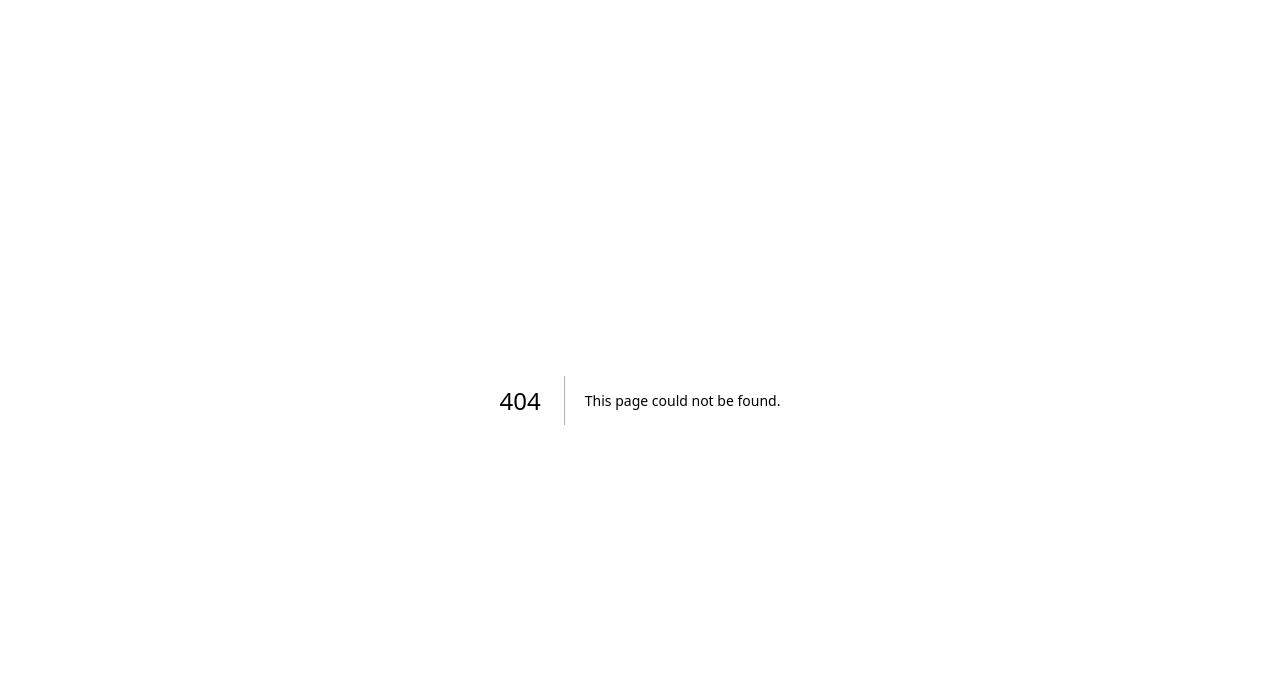
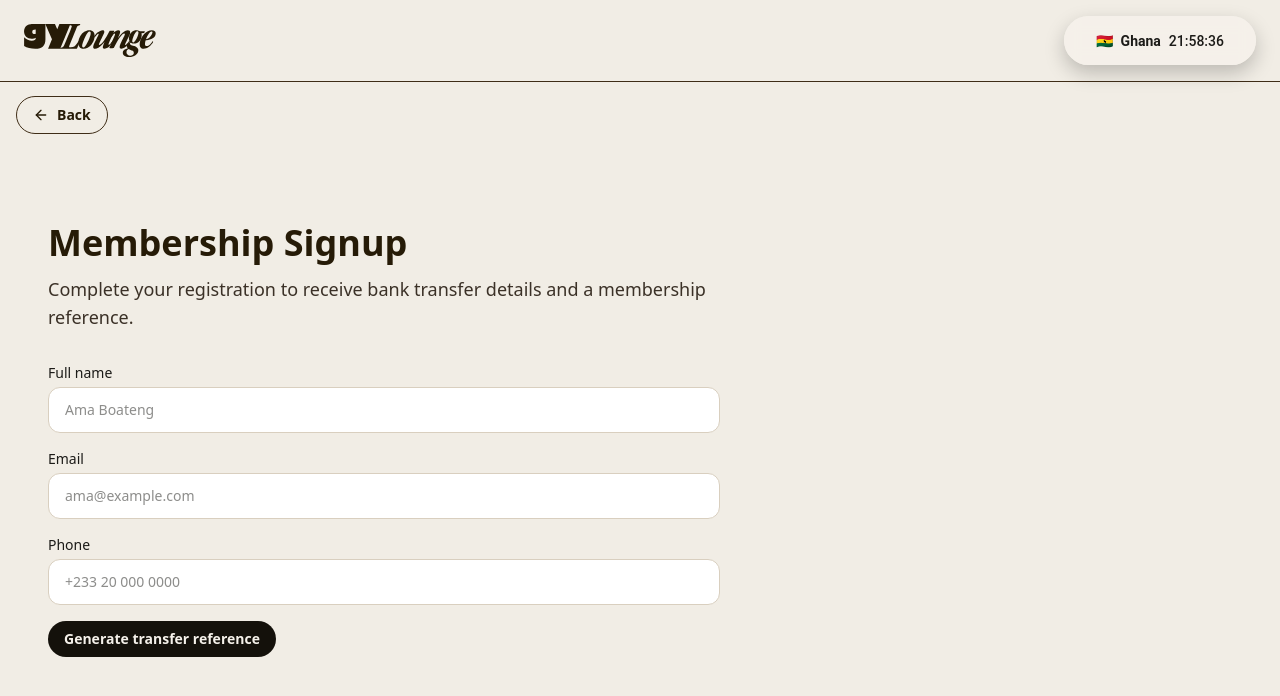
Before and after one commit to jemcap/gylounge_website, a Next.js app: page /register in a window 1280 px wide. Before the commit this address had no page. Shown: the top 696 px of the page. Built offline with nearby package versions, Linux system fonts and the light colour scheme; no server answers.

Commit message:
Added separate page for register form

```diff
--- a/app/home/actions.ts
+++ b/app/home/actions.ts
@@ -1,6 +1,6 @@
 "use server";
 
-import { redirect } from "next/navigation";
+import { redirect, unstable_rethrow } from "next/navigation";
 import { generateBankTransferReference, getBankTransferDetails, normalizeEmail } from "@/lib/membership";
 import {
   sendBookingConfirmation,
@@ -15,6 +15,24 @@ const redirectHome = (
 ): never => {
   const query = new URLSearchParams(params).toString();
   redirect(`/home${query ? `?${query}` : ""}#${section}`);
+};
+
+const resolveRegisterRedirectTarget = (formData: FormData) => {
+  const target = formData.get("redirectTarget");
+  return target === "register" ? "register" : "home";
+};
+
+const redirectRegister = (
+  target: "home" | "register",
+  params: Record<string, string>,
+): never => {
+  const query = new URLSearchParams(params).toString();
+
+  if (target === "register") {
+    redirect(`/register${query ? `?${query}` : ""}`);
+  }
+
+  redirect(`/home${query ? `?${query}` : ""}#register`);
 };
 
 const readRequiredValue = (formData: FormData, field: string) => {
@@ -36,12 +54,13 @@ const formatAccraTime = (raw: string) => {
 };
 
 export async function registerMemberAction(formData: FormData) {
+  const redirectTarget = resolveRegisterRedirectTarget(formData);
   const name = readRequiredValue(formData, "name");
   const emailInput = readRequiredValue(formData, "email");
   const phone = readRequiredValue(formData, "phone");
 
   if (!name || !emailInput || !phone || !emailInput.includes("@")) {
-    redirectHome("register", { register: "invalid" });
+    redirectRegister(redirectTarget, { register: "invalid" });
   }
 
   const email = normalizeEmail(emailInput);
@@ -57,11 +76,11 @@ export async function registerMemberAction(formData: FormData) {
 
     if (lookupError) {
       console.error("registerMemberAction lookup failed", lookupError);
-      redirectHome("register", { register: "error" });
+      redirectRegister(redirectTarget, { register: "error" });
     }
 
     if (existingMember?.status === "active") {
-      redirectHome("register", { register: "already-active" });
+      redirectRegister(redirectTarget, { register: "already-active" });
     }
 
     if (existingMember) {
@@ -77,7 +96,7 @@ export async function registerMemberAction(formData: FormData) {
 
       if (updateError) {
         console.error("registerMemberAction update failed", updateError);
-        redirectHome("register", { register: "error" });
+        redirectRegister(redirectTarget, { register: "error" });
       }
     } else {
       const { error: insertError } = await admin.from("members").insert({
@@ -90,7 +109,7 @@ export async function registerMemberAction(formData: FormData) {
 
       if (insertError) {
         console.error("registerMemberAction insert failed", insertError);
-        redirectHome("register", { register: "error" });
+        redirectRegister(redirectTarget, { register: "error" });
       }
     }
 
@@ -99,13 +118,14 @@ export async function registerMemberAction(formData: FormData) {
 
     if (!emailResult.ok) {
       console.error("registerMemberAction instruction email failed", emailResult.error);
-      redirectHome("register", { register: "saved", reference });
+      redirectRegister(redirectTarget, { register: "saved", reference });
     }
 
-    redirectHome("register", { register: "success", reference });
+    redirectRegister(redirectTarget, { register: "success", reference });
   } catch (error) {
+    unstable_rethrow(error);
     console.error("registerMemberAction unexpected failure", error);
-    redirectHome("register", { register: "error" });
+    redirectRegister(redirectTarget, { register: "error" });
   }
 }
 
@@ -255,6 +275,7 @@ export async function createBookingAction(formData: FormData) {
 
     redirectHome("booking", { booking: "success" });
   } catch (error) {
+    unstable_rethrow(error);
     console.error("createBookingAction unexpected failure", error);
     redirectHome("booking", { booking: "error" });
   }
--- a/app/home/components/HomeAccordionSection.tsx
+++ b/app/home/components/HomeAccordionSection.tsx
@@ -19,8 +19,8 @@ type HomeSideNavLayoutProps = {
 /* ── Constants ────────────────────────────────────────────────────
    BASE_BG / BASE_TEXT: the constant dark warm brown backdrop.
    Nav items sit on this until their stacking colour activates.    */
-const BASE_BG = "#1A120A";
-const BASE_TEXT = "#DBD1B9";
+const BASE_BG = "#DBD1B9";
+const BASE_TEXT = "#1A120A";
 
 export function HomeSideNavLayout({
   entries,
@@ -170,26 +170,6 @@ export function HomeSideNavLayout({
         })}
       </nav>
 
-      {/* ── Full-width content panels ─────────────────────────────
-           Each panel spans the entire viewport width so its
-           background colour extends behind the nav.
-
-           Every panel always shows its own constant bg/text colour.
-           The visual stacking effect is inherent in the layout —
-           as you scroll down, more coloured sections enter the
-           viewport; scroll up and they leave.                     */}
-
-      {/* Default promo — visible before any section is scrolled to */}
-      <div
-        ref={(el) => {
-          if (el) panelElements.current.set("", el);
-        }}
-        data-section=""
-        className="flex min-h-screen items-center md:pl-[40%] lg:pl-[33.333%]"
-      >
-        <HomeDefaultContent onRegisterClick={() => scrollTo("register")} />
-      </div>
-
       {entries.map((entry) => (
         <div
           key={entry.id}
@@ -197,11 +177,11 @@ export function HomeSideNavLayout({
             if (el) panelElements.current.set(entry.id, el);
           }}
           data-section={entry.id}
-          className="flex min-h-screen items-start py-10"
+          className="flex min-h-screen items-center py-10 "
           style={{ backgroundColor: entry.bg, color: entry.text }}
         >
           <div className="w-full px-5 md:pl-[40%] md:pr-8 lg:pl-[33.333%]">
-            {entry.content}
+            <div className=" w-full max-w-7xl border-2 border-red-500">{entry.content}</div>
           </div>
         </div>
       ))}
--- a/app/home/components/HomeDefaultContent.tsx
+++ b/app/home/components/HomeDefaultContent.tsx
@@ -1,12 +1,7 @@
 import Image from "next/image";
+import Link from "next/link";
 
-type HomeDefaultContentProps = {
-  onRegisterClick: () => void;
-};
-
-export function HomeDefaultContent({
-  onRegisterClick,
-}: HomeDefaultContentProps) {
+export function HomeDefaultContent() {
   return (
     <div className="flex h-full flex-col justify-center px-6 py-10 md:px-10 md:py-12">
       <h2 className="font-serif text-3xl font-bold text-[#DBD1B9] md:text-4xl lg:text-5xl">
@@ -33,17 +28,16 @@ export function HomeDefaultContent({
           <p className="mt-2 text-sm leading-relaxed text-[#a8997f]">
             Access all events, priority booking, and community perks.
           </p>
-          <button
-            type="button"
-            onClick={onRegisterClick}
-            className="mt-5 w-full rounded-full bg-[#EBBF6C] px-6 py-3 text-center text-sm font-semibold text-[#261B07] transition-colors hover:bg-[#d9ae5a]"
+          <Link
+            href="/register"
+            className="mt-5 inline-flex w-full items-center justify-center rounded-full bg-[#EBBF6C] px-6 py-3 text-center text-sm font-semibold text-[#261B07] transition-colors hover:bg-[#d9ae5a]"
           >
             Register Now
-          </button>
+          </Link>
         </div>
 
         {/* Hero image */}
-        <div className="relative hidden min-h-[200px] overflow-hidden rounded-2xl lg:block">
+        <div className="relative hidden min-h-50 overflow-hidden rounded-2xl lg:block">
           <Image
             src="/gylounge_hero.svg"
             alt="GYLounge community gathering"
--- a/app/home/page.tsx
+++ b/app/home/page.tsx
@@ -1,5 +1,4 @@
-import { createBookingAction, registerMemberAction } from "@/app/home/actions";
-import { MembershipForm } from "@/components/forms/MembershipForm";
+import { createBookingAction } from "@/app/home/actions";
 import { BookingAccordionContent } from "./components/BookingAccordionContent";
 import { HomeSideNavLayout } from "./components/HomeAccordionSection";
 import { HomeContactContent } from "./components/HomeContactContent";
@@ -11,8 +10,8 @@ import {
   getBookingTarget,
   getSingleParam,
   resolveBookingFeedback,
-  resolveRegisterFeedback,
 } from "./home-page-helpers";
+import { HomeDefaultContent } from "./components/HomeDefaultContent";
 
 type HomePageProps = {
   searchParams?: Promise<{ [key: string]: string | string[] | undefined }>;
@@ -22,14 +21,8 @@ export const dynamic = "force-dynamic";
 
 export default async function HomePage({ searchParams }: HomePageProps) {
   const resolvedSearchParams = searchParams ? await searchParams : {};
-  const registerStatus = getSingleParam(resolvedSearchParams.register);
-  const registerReference = getSingleParam(resolvedSearchParams.reference);
   const bookingStatus = getSingleParam(resolvedSearchParams.booking);
 
-  const registerFeedback = resolveRegisterFeedback(
-    registerStatus,
-    registerReference,
-  );
   const bookingFeedback = resolveBookingFeedback(bookingStatus);
   const bookingTarget = await getBookingTarget();
   const bookingContext = bookingTarget
@@ -39,9 +32,7 @@ export default async function HomePage({ searchParams }: HomePageProps) {
     : undefined;
 
   // Auto-scroll to the relevant section when returning from a form submission
-  let initialActiveId: string | null = null;
-  if (registerFeedback) initialActiveId = "register";
-  if (bookingFeedback) initialActiveId = "booking";
+  const initialActiveId = bookingFeedback ? "booking" : null;
 
   const entries = [
     {
@@ -49,12 +40,7 @@ export default async function HomePage({ searchParams }: HomePageProps) {
       title: "Register",
       bg: "#DBD1B9",
       text: "#261B07",
-      content: (
-        <MembershipForm
-          action={registerMemberAction}
-          feedback={registerFeedback}
-        />
-      ),
+      content: <HomeDefaultContent />,
     },
     {
       id: "booking",
--- a/app/page.tsx
+++ b/app/page.tsx
@@ -130,7 +130,7 @@ export default function Home() {
               <ChevronDown aria-hidden="true" className="h-4 w-4 shrink-0" strokeWidth={2.25} />
             </Link>
             <Link
-              href="/home#register"
+              href="/register"
               className="inline-flex h-[56px] w-[341px] items-center justify-center gap-2 rounded-full border-2 border-[#3F2D17] bg-[#EBBF6C] text-sm font-semibold uppercase tracking-wide text-[#3F2D17]"
             >
               <span>Become A Member</span>
--- /dev/null
+++ b/app/register/page.tsx
@@ -0,0 +1,42 @@
+import Link from "next/link";
+import { ArrowLeft } from "lucide-react";
+import { registerMemberAction } from "@/app/home/actions";
+import { HomeHeader } from "@/app/home/components/HomeHeader";
+import { getSingleParam, resolveRegisterFeedback } from "@/app/home/home-page-helpers";
+import { MembershipForm } from "@/components/forms/MembershipForm";
+
+type RegisterPageProps = {
+  searchParams?: Promise<{ [key: string]: string | string[] | undefined }>;
+};
+
+export default async function RegisterPage({ searchParams }: RegisterPageProps) {
+  const resolvedSearchParams = searchParams ? await searchParams : {};
+  const registerStatus = getSingleParam(resolvedSearchParams.register);
+  const registerReference = getSingleParam(resolvedSearchParams.reference);
+  const registerFeedback = resolveRegisterFeedback(registerStatus, registerReference);
+
+  return (
+    <main className="min-h-screen w-full bg-[#F1EDE5] text-[#261B07]">
+      <HomeHeader />
+
+      <section className="relative flex min-h-screen w-full pt-20">
+        <Link
+          href="/home"
+          className="fixed left-4 top-24 z-20 inline-flex items-center gap-2 rounded-full border border-[#3F2D17] bg-[#F1EDE5] px-4 py-2 text-sm font-semibold text-[#261B07] transition-colors hover:bg-[#e6dfd2]"
+        >
+          <ArrowLeft aria-hidden="true" className="h-4 w-4" />
+          Back
+        </Link>
+
+        <div className="flex min-h-[calc(100vh-5rem)] w-full items-center">
+          <MembershipForm
+            action={registerMemberAction}
+            feedback={registerFeedback}
+            layout="full"
+            redirectTarget="register"
+          />
+        </div>
+      </section>
+    </main>
+  );
+}
--- a/components/forms/MembershipForm.tsx
+++ b/components/forms/MembershipForm.tsx
@@ -12,6 +12,8 @@ type MembershipFeedback = {
 export type MembershipFormProps = {
   action?: FormAction;
   feedback?: MembershipFeedback;
+  layout?: "card" | "full";
+  redirectTarget?: "home" | "register";
 };
 
 const feedbackClassMap: Record<MembershipFeedback["tone"], string> = {
@@ -20,12 +22,14 @@ const feedbackClassMap: Record<MembershipFeedback["tone"], string> = {
   info: "border-[#d3c39f] bg-[#faf5e9] text-[#5d4a2e]",
 };
 
-export function MembershipForm({ action = "#", feedback }: MembershipFormProps) {
-  return (
-    <Card
-      title="Membership Signup"
-      description="Boilerplate membership form. Connect this to pending-member creation and email instructions."
-    >
+export function MembershipForm({
+  action = "#",
+  feedback,
+  layout = "card",
+  redirectTarget = "home",
+}: MembershipFormProps) {
+  const content = (
+    <>
       {feedback ? (
         <p className={`mb-4 rounded-xl border px-4 py-3 text-sm ${feedbackClassMap[feedback.tone]}`}>
           {feedback.message}
@@ -33,6 +37,9 @@ export function MembershipForm({ action = "#", feedback }: MembershipFormProps)
       ) : null}
 
       <form action={action} className="space-y-4">
+        {redirectTarget === "register" ? (
+          <input type="hidden" name="redirectTarget" value="register" />
+        ) : null}
         <div>
           <label htmlFor="member-name" className="mb-1 block text-sm font-medium text-[#1c1b18]">
             Full name
@@ -53,6 +60,29 @@ export function MembershipForm({ action = "#", feedback }: MembershipFormProps)
         </div>
         <Button type="submit">Generate transfer reference</Button>
       </form>
+    </>
+  );
+
+  if (layout === "full") {
+    return (
+      <section className="flex h-full w-full flex-col justify-center px-6 py-10 md:px-12">
+        <h1 className="text-3xl font-semibold text-[#261B07] md:text-4xl">
+          Membership Signup
+        </h1>
+        <p className="mt-3 max-w-2xl text-base text-[#3b3127] md:text-lg">
+          Complete your registration to receive bank transfer details and a membership reference.
+        </p>
+        <div className="mt-8 w-full max-w-2xl">{content}</div>
+      </section>
+    );
+  }
+
+  return (
+    <Card
+      title="Membership Signup"
+      description="Boilerplate membership form. Connect this to pending-member creation and email instructions."
+    >
+      {content}
     </Card>
   );
 }
```
Also changed, not shown: .agent/CONTINUITY.md, 3 other files (tests, documents, lock files or other folders).
